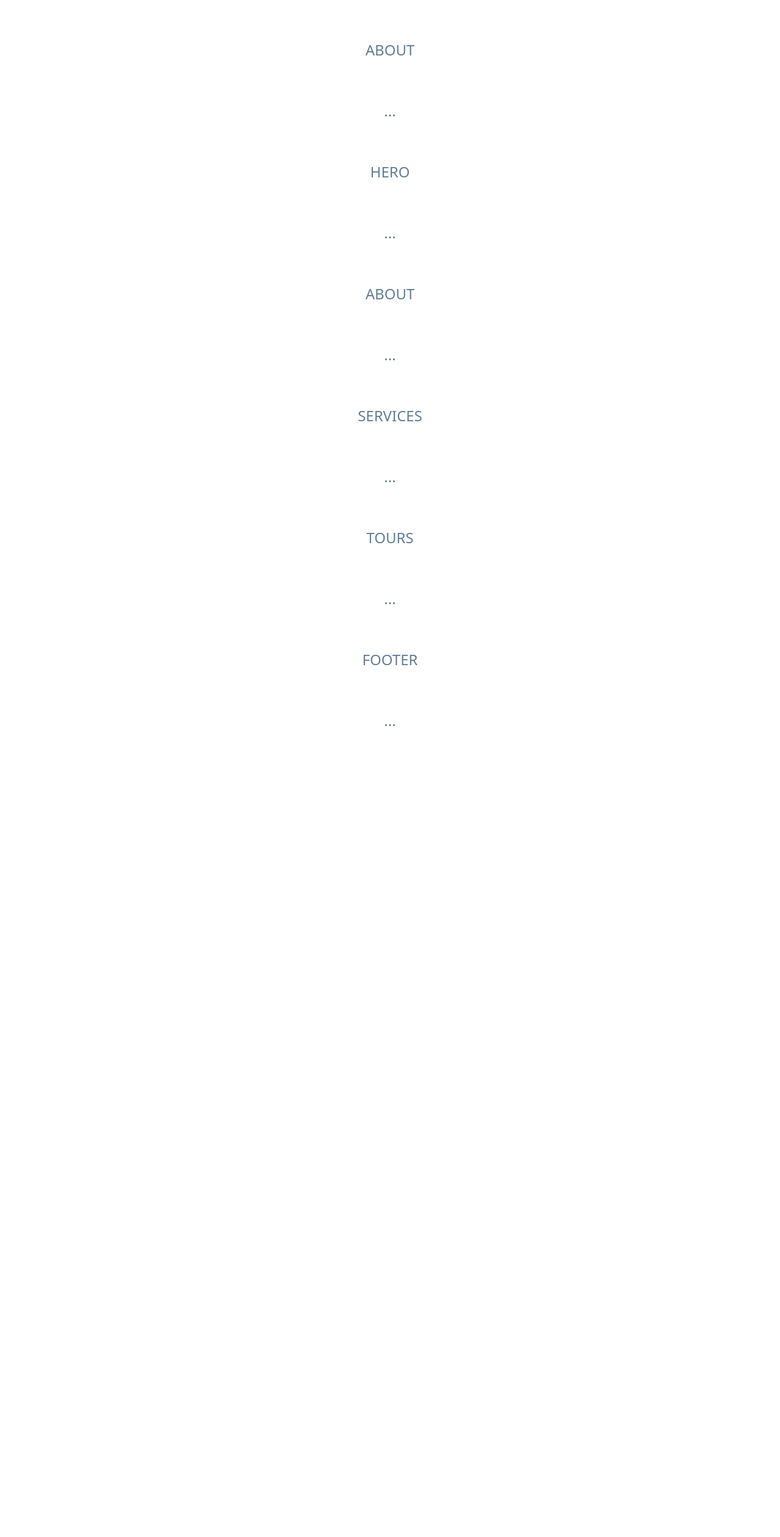
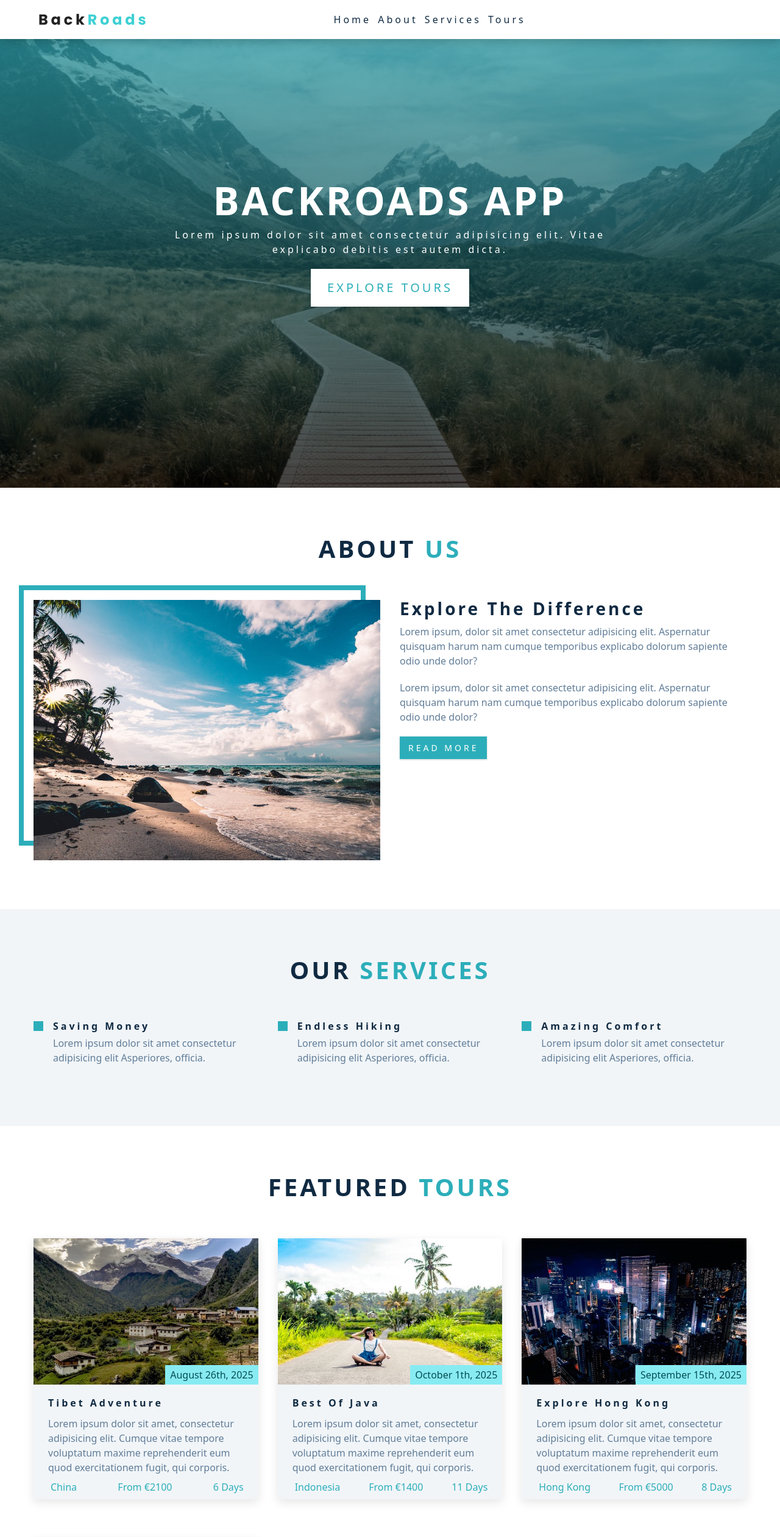
Before and after one commit to Viktoriia-code/week3-fe-pair-programming, a React (Create React App) app in the folder react-pp2/: page / in a window 1280 px wide. Shown: the top 2521 px of the page at 61% size. Before the commit the page ends 1264 px from the top, so only its background shows below. Built offline with nearby package versions, Linux system fonts and the light colour scheme.

Commit message:
Iteration 1

```diff
--- a/react-pp2/src/components/About.js
+++ b/react-pp2/src/components/About.js
@@ -1,9 +1,35 @@
+import imgAbout from "../images/about.jpeg";
+
 const About = () => {
   return (
-    <div>
-      <p className="section-dummy">About</p>
-      <p className="section-dummy">...</p>
-    </div>
+    <section className="section" id="about">
+      <div className="section-title">
+        <h2>
+          about <span>us</span>
+        </h2>
+      </div>
+      <div className="section-center about-center">
+        <div className="about-img">
+          <img src={imgAbout} className="about-photo" alt="awesome beach" />
+        </div>
+        <article className="about-info">
+          <h3>explore the difference</h3>
+          <p>
+            Lorem ipsum, dolor sit amet consectetur adipisicing elit. Aspernatur
+            quisquam harum nam cumque temporibus explicabo dolorum sapiente odio
+            unde dolor?
+          </p>
+          <p>
+            Lorem ipsum, dolor sit amet consectetur adipisicing elit. Aspernatur
+            quisquam harum nam cumque temporibus explicabo dolorum sapiente odio
+            unde dolor?
+          </p>
+          <a href="#" className="btn">
+            read more
+          </a>
+        </article>
+      </div>
+    </section>
   );
 };
 export default About;
--- a/react-pp2/src/components/Footer.js
+++ b/react-pp2/src/components/Footer.js
@@ -1,9 +1,65 @@
 function Footer() {
   return (
-    <div>
-      <p className="section-dummy">Footer</p>
-      <p className="section-dummy">...</p>
-    </div>
+    <footer className="section footer">
+      <ul className="footer-links" id="nav-links">
+        <li>
+          <a href="#home" className="footer-link">
+            home
+          </a>
+        </li>
+        <li>
+          <a href="#about" className="footer-link">
+            about
+          </a>
+        </li>
+        <li>
+          <a href="#services" className="footer-link">
+            services
+          </a>
+        </li>
+        <li>
+          <a href="#tours" className="footer-link">
+            tours
+          </a>
+        </li>
+      </ul>
+      <ul className="footer-icons">
+        <li>
+          <a
+            href="https://www.facebook.com"
+            target="_blank"
+            rel="noreferrer"
+            className="footer-icon"
+          >
+            <i className="fab fa-facebook" />
+          </a>
+        </li>
+        <li>
+          <a
+            href="https://www.twitter.com"
+            target="_blank"
+            rel="noreferrer"
+            className="footer-icon"
+          >
+            <i className="fab fa-twitter" />
+          </a>
+        </li>
+        <li>
+          <a
+            href="https://www.squarespace.com/"
+            target="_blank"
+            rel="noreferrer"
+            className="footer-icon"
+          >
+            <i className="fab fa-squarespace" />
+          </a>
+        </li>
+      </ul>
+      <p className="copyright">
+        copyright © travel tours company<span id="date">2024</span>. all rights
+        reserved
+      </p>
+    </footer>
   );
 }
 
--- a/react-pp2/src/components/Hero.js
+++ b/react-pp2/src/components/Hero.js
@@ -1,9 +1,17 @@
 function Hero() {
   return (
-    <div>
-      <p className="section-dummy">Hero</p>
-      <p className="section-dummy">...</p>
-    </div>
+    <section className="hero" id="home">
+      <div className="hero-banner">
+        <h1>backroads app</h1>
+        <p>
+          Lorem ipsum dolor sit amet consectetur adipisicing elit. Vitae
+          explicabo debitis est autem dicta.
+        </p>
+        <a href="#tours" className="btn hero-btn">
+          explore tours
+        </a>
+      </div>
+    </section>
   );
 }
 
--- a/react-pp2/src/components/Navbar.js
+++ b/react-pp2/src/components/Navbar.js
@@ -1,9 +1,71 @@
+import logo from "../images/logo.svg";
+
 const Navbar = () => {
   return (
-    <div>
-      <p className="section-dummy">About</p>
-      <p className="section-dummy">...</p>
-    </div>
+    <nav className="navbar">
+      <div className="nav-center">
+        <div className="nav-header">
+          <img src={logo} className="nav-logo" alt="backroads" />
+          <button type="button" className="nav-toggle" id="nav-toggle">
+            <i className="fas fa-bars"></i>
+          </button>
+        </div>
+        <ul className="nav-links" id="nav-links">
+          <li>
+            <a href="#home" className="nav-link">
+              home
+            </a>
+          </li>
+          <li>
+            <a href="#about" className="nav-link">
+              about
+            </a>
+          </li>
+          <li>
+            <a href="#services" className="nav-link">
+              services
+            </a>
+          </li>
+          <li>
+            <a href="#tours" className="nav-link">
+              tours
+            </a>
+          </li>
+        </ul>
+        <ul className="nav-icons">
+          <li>
+            <a
+              href="https://www.twitter.com"
+              target="_blank"
+              rel="noreferrer"
+              className="nav-icon"
+            >
+              <i className="fab fa-facebook"></i>
+            </a>
+          </li>
+          <li>
+            <a
+              href="https://www.twitter.com"
+              target="_blank"
+              rel="noreferrer"
+              className="nav-icon"
+            >
+              <i className="fab fa-twitter"></i>
+            </a>
+          </li>
+          <li>
+            <a
+              href="https://www.twitter.com"
+              target="_blank"
+              rel="noreferrer"
+              className="nav-icon"
+            >
+              <i className="fab fa-squarespace"></i>
+            </a>
+          </li>
+        </ul>
+      </div>
+    </nav>
   );
 };
 
--- a/react-pp2/src/components/Services.js
+++ b/react-pp2/src/components/Services.js
@@ -1,9 +1,50 @@
 function Services() {
   return (
-    <div>
-      <p className="section-dummy">Services</p>
-      <p className="section-dummy">...</p>
-    </div>
+    <section className="section services" id="services">
+      <div className="section-title">
+        <h2>
+          our <span>services</span>
+        </h2>
+      </div>
+      <div className="section-center services-center">
+        <article className="service">
+          <span className="service-icon">
+            <i className="fas fa-wallet fa-fw" />
+          </span>
+          <div className="service-info">
+            <h4 className="service-title">saving money</h4>
+            <p className="service-text">
+              Lorem ipsum dolor sit amet consectetur adipisicing elit
+              Asperiores, officia.
+            </p>
+          </div>
+        </article>
+        <article className="service">
+          <span className="service-icon">
+            <i className="fas fa-tree fa-fw" />
+          </span>
+          <div className="service-info">
+            <h4 className="service-title">endless hiking</h4>
+            <p className="service-text">
+              Lorem ipsum dolor sit amet consectetur adipisicing elit
+              Asperiores, officia.
+            </p>
+          </div>
+        </article>
+        <article className="service">
+          <span className="service-icon">
+            <i className="fas fa-socks fa-fw" />
+          </span>
+          <div className="service-info">
+            <h4 className="service-title">amazing comfort</h4>
+            <p className="service-text">
+              Lorem ipsum dolor sit amet consectetur adipisicing elit
+              Asperiores, officia.
+            </p>
+          </div>
+        </article>
+      </div>
+    </section>
   );
 }
 
--- a/react-pp2/src/components/Tours.js
+++ b/react-pp2/src/components/Tours.js
@@ -1,9 +1,123 @@
+import imgTours1 from "../images/tour-1.jpeg";
+import imgTours2 from "../images/tour-2.jpeg";
+import imgTours3 from "../images/tour-3.jpeg";
+import imgTours4 from "../images/tour-4.jpeg";
+
 function Tours() {
   return (
-    <div>
-      <p className="section-dummy">Tours</p>
-      <p className="section-dummy">...</p>
-    </div>
+    <section className="section" id="tours">
+      <div className="section-title">
+        <h2>
+          featured <span>tours</span>
+        </h2>
+      </div>
+      <div className="section-center featured-center">
+        <article className="tour-card">
+          <div className="tour-img-container">
+            <img src={imgTours1} className="tour-img" alt="Tibet Adventure" />
+            <p className="tour-date">august 26th, 2025</p>
+          </div>
+          <div className="tour-info">
+            <div className="tour-title">
+              <h4>Tibet Adventure</h4>
+            </div>
+            <p>
+              Lorem ipsum dolor sit amet, consectetur adipisicing elit. Cumque
+              vitae tempore voluptatum maxime reprehenderit eum quod
+              exercitationem fugit, qui corporis.
+            </p>
+            <div className="tour-footer">
+              <p>
+                <span>
+                  <i className="fas fa-map" />
+                </span>
+                china
+              </p>
+              <p>from €2100</p>
+              <p>6 days</p>
+            </div>
+          </div>
+        </article>
+        <article className="tour-card">
+          <div className="tour-img-container">
+            <img src={imgTours2} className="tour-img" alt="best of java" />
+            <p className="tour-date">october 1th, 2025</p>
+          </div>
+          <div className="tour-info">
+            <div className="tour-title">
+              <h4>best of java</h4>
+            </div>
+            <p>
+              Lorem ipsum dolor sit amet, consectetur adipisicing elit. Cumque
+              vitae tempore voluptatum maxime reprehenderit eum quod
+              exercitationem fugit, qui corporis.
+            </p>
+            <div className="tour-footer">
+              <p>
+                <span>
+                  <i className="fas fa-map" />
+                </span>
+                indonesia
+              </p>
+              <p>from €1400</p>
+              <p>11 days</p>
+            </div>
+          </div>
+        </article>
+        <article className="tour-card">
+          <div className="tour-img-container">
+            <img src={imgTours3} className="tour-img" alt="explore hong kong" />
+            <p className="tour-date">september 15th, 2025</p>
+          </div>
+          <div className="tour-info">
+            <div className="tour-title">
+              <h4>explore hong kong</h4>
+            </div>
+            <p>
+              Lorem ipsum dolor sit amet, consectetur adipisicing elit. Cumque
+              vitae tempore voluptatum maxime reprehenderit eum quod
+              exercitationem fugit, qui corporis.
+            </p>
+            <div className="tour-footer">
+              <p>
+                <span>
+                  <i className="fas fa-map" />
+                </span>
+                hong kong
+              </p>
+              <p>from €5000</p>
+              <p>8 days</p>
+            </div>
+          </div>
+        </article>
+        <article className="tour-card">
+          <div className="tour-img-container">
+            <img src={imgTours4} className="tour-img" alt="kenya highlights" />
+            <p className="tour-date">december 5th, 2025</p>
+          </div>
+          <div className="tour-info">
+            <div className="tour-title">
+              <h4>kenya highlights</h4>
+            </div>
+            <p>
+              Lorem ipsum dolor sit amet, consectetur adipisicing elit. Cumque
+              vitae tempore voluptatum maxime reprehenderit eum quod
+              exercitationem fugit, qui corporis.
+            </p>
+            <div className="tour-footer">
+              <p>
+                <span>
+                  <i className="fas fa-map" />
+                </span>
+                kenya
+              </p>
+              <p>from €3300</p>
+              <p>20 days</p>
+            </div>
+          </div>
+        </article>
+      </div>
+    </section>
   );
 }
 
```
Also changed, not shown: 1 other file (tests, documents, lock files or other folders).
